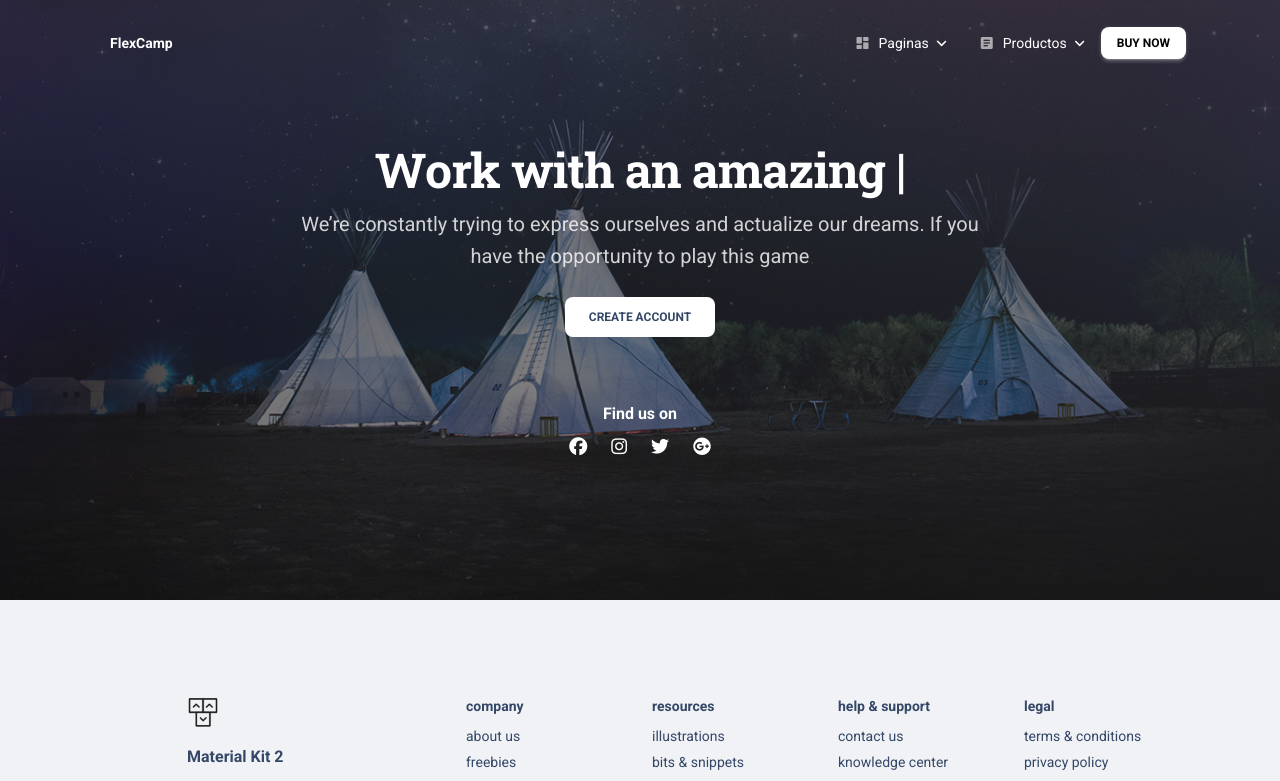
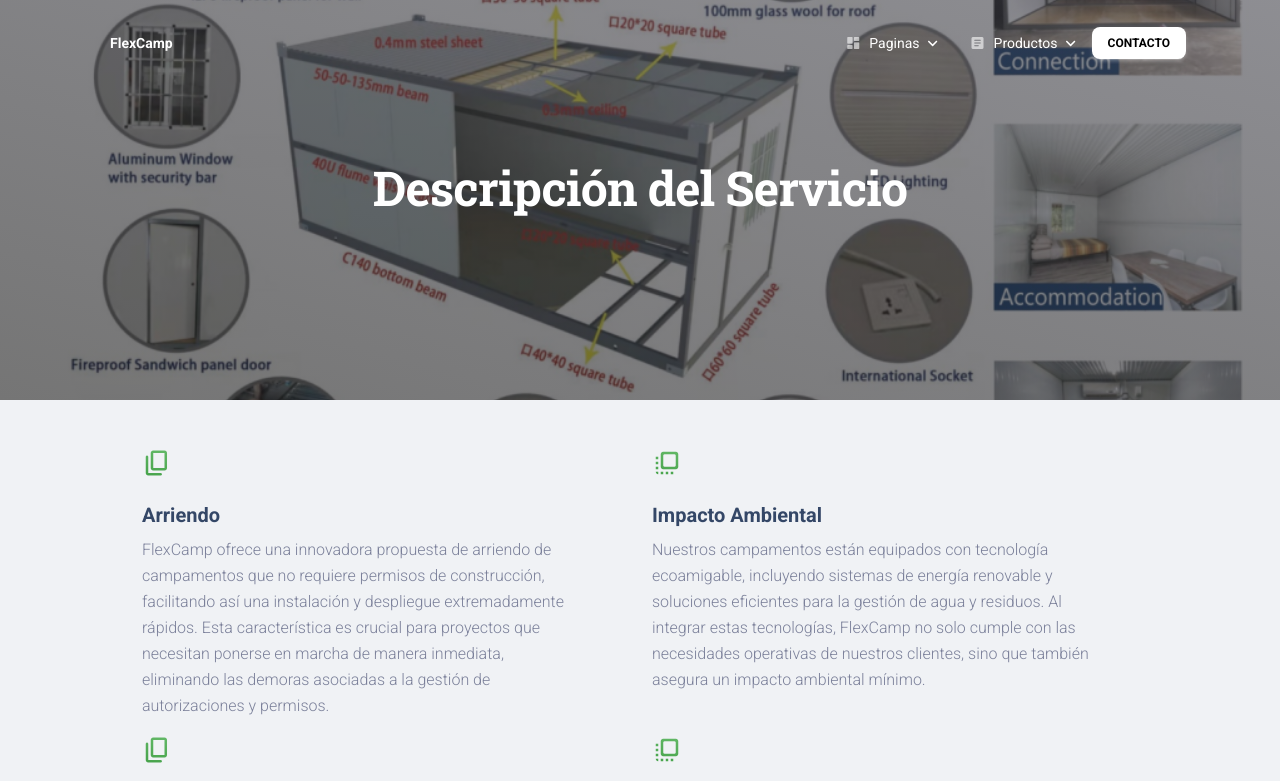
Before and after one commit to Biznet-IT/FlexCampPage, a Vue app: page /pages/landing-pages/description in a window 1280 px wide. Shown: the top 781 px of the page. Built offline with nearby package versions, Linux system fonts and the light colour scheme.

Commit message:
Update DescriptionView.vue

```diff
--- a/src/views/LandingPages/Description/DescriptionView.vue
+++ b/src/views/LandingPages/Description/DescriptionView.vue
@@ -4,9 +4,10 @@ import { onMounted, onUnmounted } from "vue";
 //example components
 import DefaultNavbar from "../../../examples/navbars/NavbarDefault.vue";
 import DefaultFooter from "../../../examples/footers/FooterDefault.vue";
+import DefaultInfoCard from "../../../examples/cards/infoCards/DefaultInfoCard.vue";
 
 //image
-import bg0 from "@/assets/img/bg9.jpg";
+import bg0 from "@/assets/img/containers/container2.png";
 
 //dep
 import Typed from "typed.js";
@@ -42,63 +43,52 @@ onUnmounted(() => {
 });
 </script>
 <template>
-  <DefaultNavbar
-    :action="{
-      route: 'javascript:;',
-      label: 'Buy Now',
-      color: 'btn-white',
-    }"
-    transparent
-  />
+  <DefaultNavbar :action="{
+    route: 'contactus',
+    label: 'Contacto',
+    color: 'btn-white',
+  }" transparent />
   <header class="bg-gradient-dark">
-    <div
-      class="page-header min-vh-75"
-      :style="{ backgroundImage: `url(${bg0})` }"
-    >
+    <div class="page-header min-vh-50" :style="{ backgroundImage: `url(${bg0})` }">
       <span class="mask bg-gradient-dark opacity-6"></span>
       <div class="container">
         <div class="row justify-content-center">
           <div class="col-lg-8 text-center mx-auto my-auto">
             <h1 class="text-white">
-              Work with an amazing <span class="text-white" id="typed"></span>
+              Descripción del Servicio
             </h1>
-            <div id="typed-strings">
-              <h1>team</h1>
-              <h1>design</h1>
-              <h1>tool</h1>
-            </div>
             <p class="lead mb-4 text-white opacity-8">
-              We’re constantly trying to express ourselves and actualize our
-              dreams. If you have the opportunity to play this game
+
             </p>
-            <button type="submit" class="btn bg-white text-dark">
-              Create Account
-            </button>
-            <h6 class="text-white mb-2 mt-5">Find us on</h6>
-            <div class="d-flex justify-content-center">
-              <a href="javascript:;"
-                ><i class="fab fa-facebook text-lg text-white me-4"></i
-              ></a>
-              <a href="javascript:;"
-                ><i class="fab fa-instagram text-lg text-white me-4"></i
-              ></a>
-              <a href="javascript:;"
-                ><i class="fab fa-twitter text-lg text-white me-4"></i
-              ></a>
-              <a href="javascript:;"
-                ><i class="fab fa-google-plus text-lg text-white"></i
-              ></a>
-            </div>
           </div>
         </div>
       </div>
     </div>
   </header>
-  <!-- <div class="card card-body shadow-xl mx-3 mx-md-4 mt-n6">
-    <Information />
-    <AboutTeam />
-    <Featuring />
-    <Newsletter />
-  </div> -->
+  <div class="container">
+    <div class="container p-5">
+      <div class="row justify-content-center">
+        <DefaultInfoCard icon="content_copy" title="Arriendo" description="FlexCamp ofrece una innovadora propuesta de arriendo de campamentos que no requiere permisos de
+              construcción, facilitando así una instalación y despliegue extremadamente rápidos.
+              Esta característica es crucial para proyectos que necesitan ponerse en marcha de manera inmediata,
+              eliminando las demoras asociadas a la gestión de autorizaciones y permisos." />
+        <DefaultInfoCard icon="flip_to_front" title="Impacto Ambiental" description="Nuestros campamentos están equipados con tecnología ecoamigable, incluyendo sistemas de energía renovable
+              y soluciones eficientes para la gestión de agua y residuos.
+              Al integrar estas tecnologías, FlexCamp no solo cumple con las necesidades operativas de nuestros
+              clientes, sino que también asegura un impacto ambiental mínimo." />
+      </div>
+      <div class="row justify-content-center">
+        <DefaultInfoCard icon="content_copy" title="Comodidad" description="Cada unidad de FlexCamp está diseñada para ofrecer confort y seguridad, garantizando que todos los
+              ocupantes tengan un espacio adecuado para su bienestar y eficiencia laboral.
+              La flexibilidad de nuestros servicios permite adaptar cada instalación a las especificaciones exactas de
+              cada proyecto, asegurando que todas las necesidades estén cubiertas desde el primer día." />
+        <DefaultInfoCard icon="flip_to_front" title="Rapidez" description="Con FlexCamp, las empresas pueden avanzar rápidamente en sus proyectos con la seguridad de que su
+              infraestructura temporal es no solo funcional y rápida de desplegar, sino también sostenible
+              y adaptada a las más estrictas normas de calidad y seguridad. EcoCamp es el aliado perfecto para proyectos
+              que demandan rapidez, eficiencia y responsabilidad ambiental." />
+      </div>
+    </div>
+  </div>
+
   <DefaultFooter />
 </template>
```
